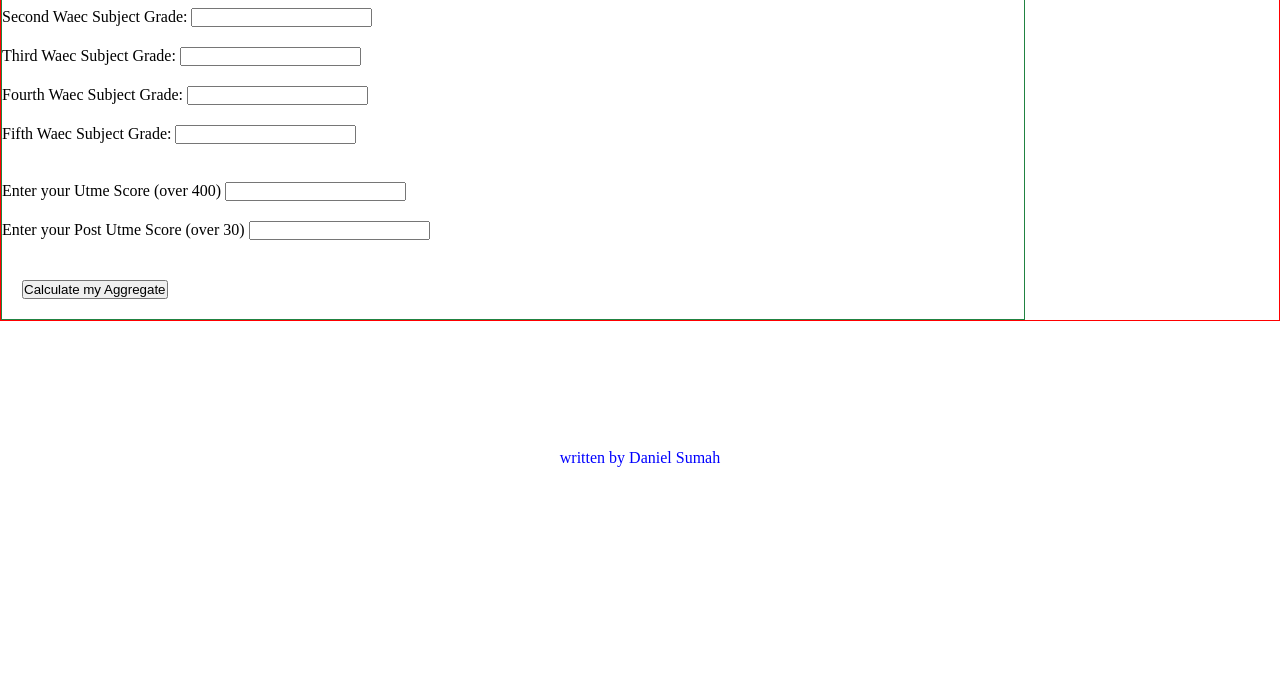
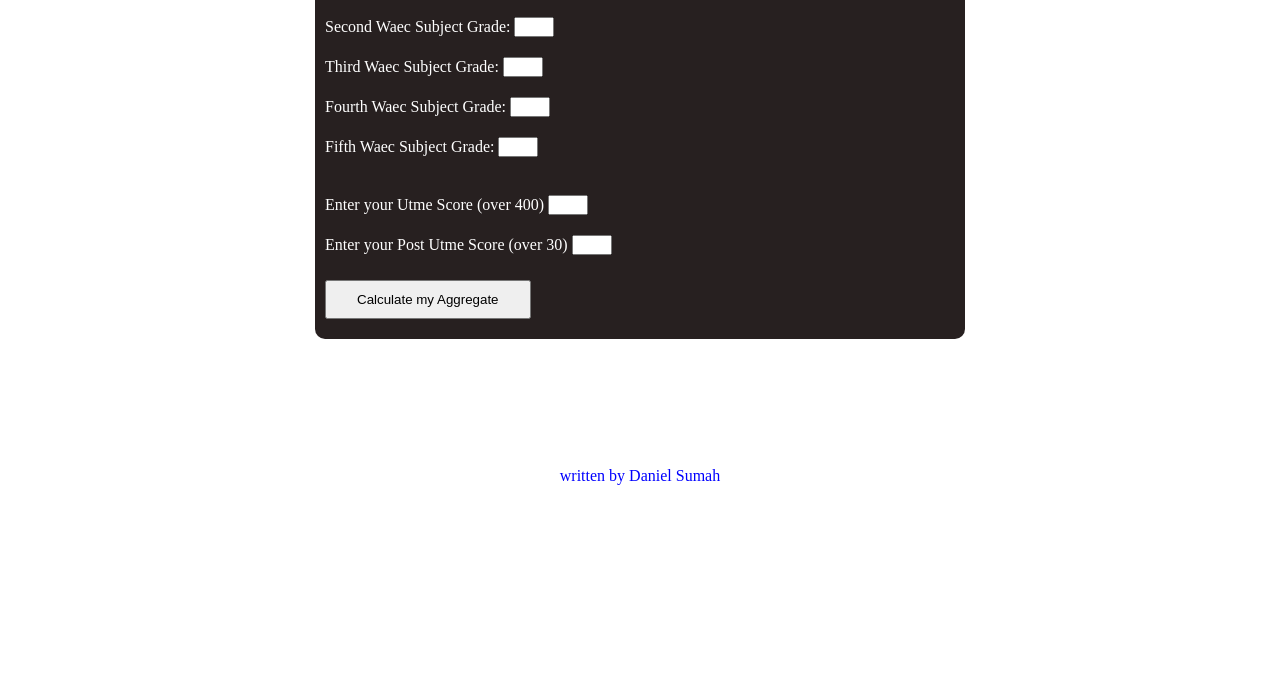
Before and after one commit to danielsumah/unilag_aggregate_cal, a plain HTML site: page index.html in a window 1280 px wide. Shown: the part 244-928 px from the top of the page. Drawn offline with Linux system fonts and the light colour scheme.

Commit message:
properly syled page

```diff
--- a/index.css
+++ b/index.css
@@ -9,25 +9,33 @@ body{
 div.container{
     /* width: 80%; */
     margin: 10% auto;
-    border: 1px solid red;
+    /* border: 1px solid red; */
     /* text-align: center; */
     align-items: center;
+
 
 }
 
 div.form{
-    border: 1px solid rgb(33, 131, 66);
+    /* border: 1px solid rgb(33, 131, 66); */
     width: 80%;
+    margin: 0 auto;
+    background-color: rgb(39, 32, 32);
+    color: white;
+    padding: 10px 10px 0 10px;
+    border-radius: 10px;
 
 }
-
-
 
 
 input,label{
     margin-bottom: 20px;
 }
 
+input{
+    width: 40px;
+    height: 20px;
+}
 p#instruction{
     color:red;
     margin-bottom: 10px;
@@ -42,5 +50,20 @@ p#instruction{
 }
 
 button{
-    margin: 20px;
+    margin-bottom: 20px;
+    padding: 10px 30px;
 }
+
+@media (min-width:600px){
+
+    div.form{
+        padding: 10px 0 0 10px;
+        width: 50%;
+    }
+
+}
+
+h2{
+    color: blue;
+    margin-bottom: 5px;
+}
--- a/index.html
+++ b/index.html
@@ -43,9 +43,9 @@
             <label for="post-utme-score">Enter your Post Utme Score (over 30)</label>
             <input type="text" id="post-utme-score">
             <br>
+            <h2 id="show-result"></h1>
+            <button id="calculate" onclick="result()">Calculate my Aggregate</button>
 
-            <button id="calculate" onclick="result()">Calculate my Aggregate</button>
-            <h1 id="show-result"></h1>
 
 
         </div>
```
